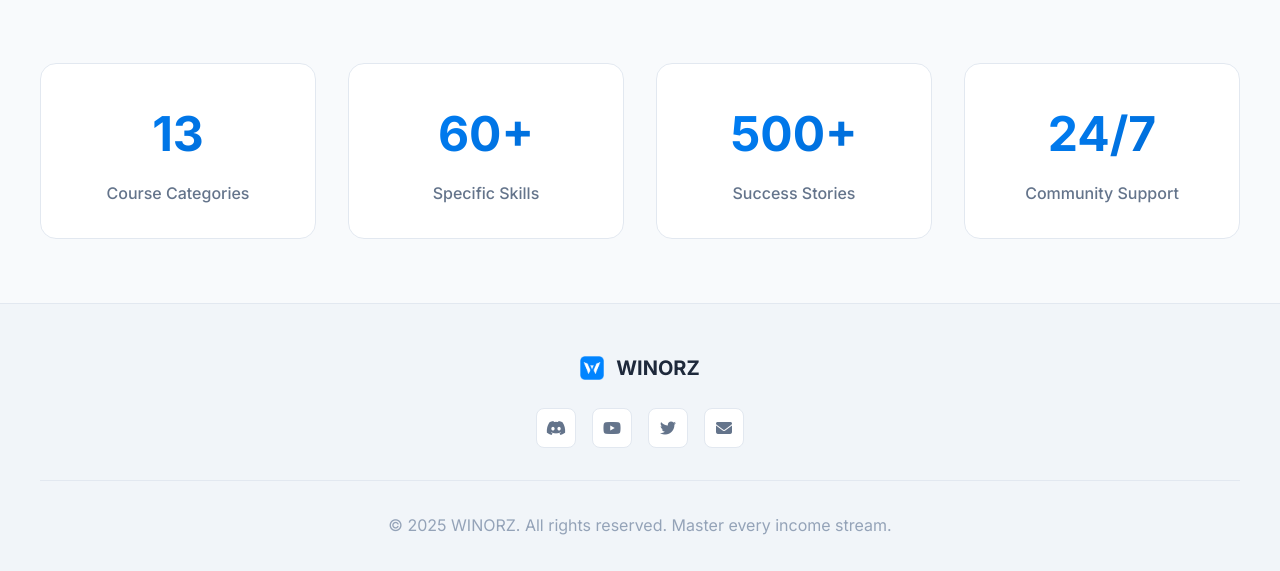
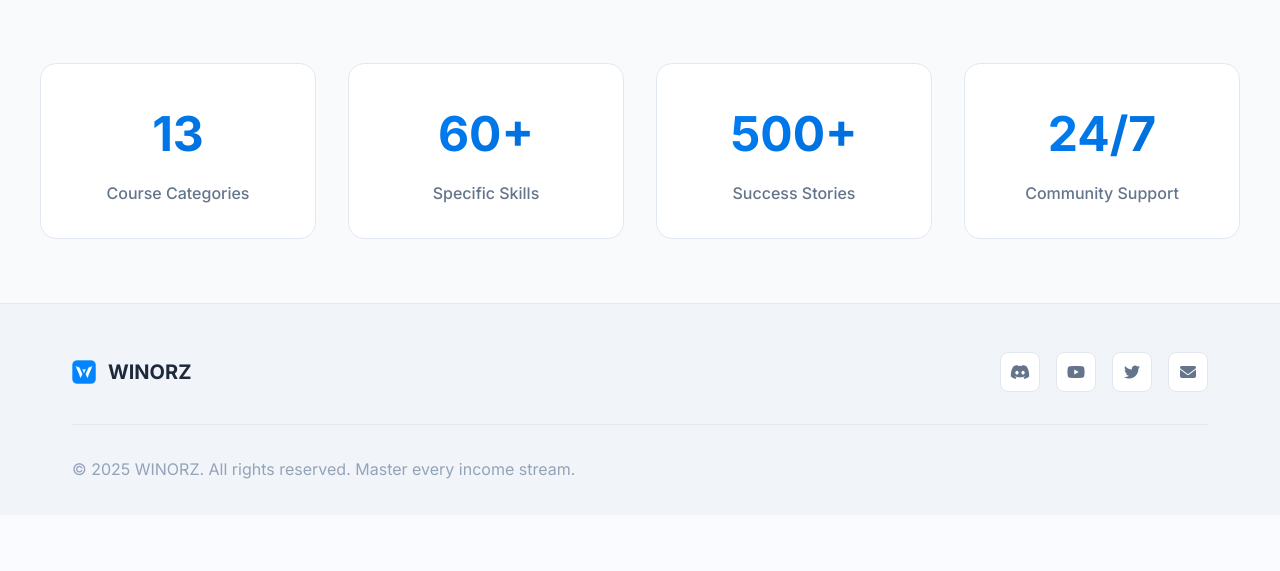
Before and after one commit to Amh-42/winorz, a Flask app: page /courses in a window 1280 px wide. Shown: the part 4430-5001 px from the top of the page. After the commit the page ends 4909 px from the top, so only its background shows below. Run offline with Flask 3, Linux system fonts and the light colour scheme.

```diff
--- a/static/css/style.css
+++ b/static/css/style.css
@@ -1128,22 +1128,34 @@
         .footer-container {
             max-width: 1200px;
             margin: 0 auto;
-            text-align: center;
+            padding: 0 2rem;
         }
 
         .footer-content {
             display: flex;
-            flex-direction: column;
+            flex-direction: row;
+            justify-content: space-between;
             align-items: center;
-            text-align: center;
             margin-bottom: 2rem;
             gap: 1.5rem;
+        }
+
+        /* Ensure social icons stay on the right for all large screens */
+        @media (min-width: 769px) {
+            .footer-content {
+                flex-direction: row;
+                justify-content: space-between;
+                text-align: left;
+            }
+
+            .social-links {
+                margin-left: auto;
+            }
         }
 
         .social-links {
             display: flex;
             gap: 1rem;
-            justify-content: center;
             align-items: center;
         }
 
@@ -1344,6 +1356,22 @@
                 top: 1rem;
                 left: 0;
             }
+
+            /* Center footer content on mobile */
+            .footer-container {
+                text-align: center;
+            }
+
+            .footer-content {
+                flex-direction: column;
+                justify-content: center;
+                text-align: center;
+                gap: 1.5rem;
+            }
+
+            .social-links {
+                justify-content: center;
+            }
         }
 
         @media (max-width: 480px) {
--- a/templates/index.html
+++ b/templates/index.html
@@ -6,7 +6,7 @@
 <li><a href="#benefits">Community</a></li>
 <li><a href="#about">About</a></li>
 <li><a href="#pricing">Pricing</a></li>
-<li><a href="#contact">Join</a></li>
+<li><a href="{{ url_for('courses') }}">Courses</a></li>
 {% endblock %}
 
 {% block content %}
```
